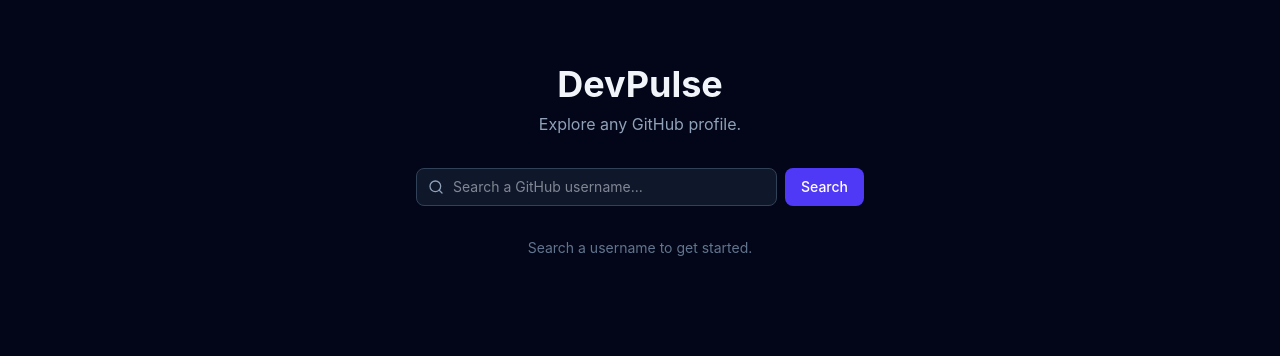
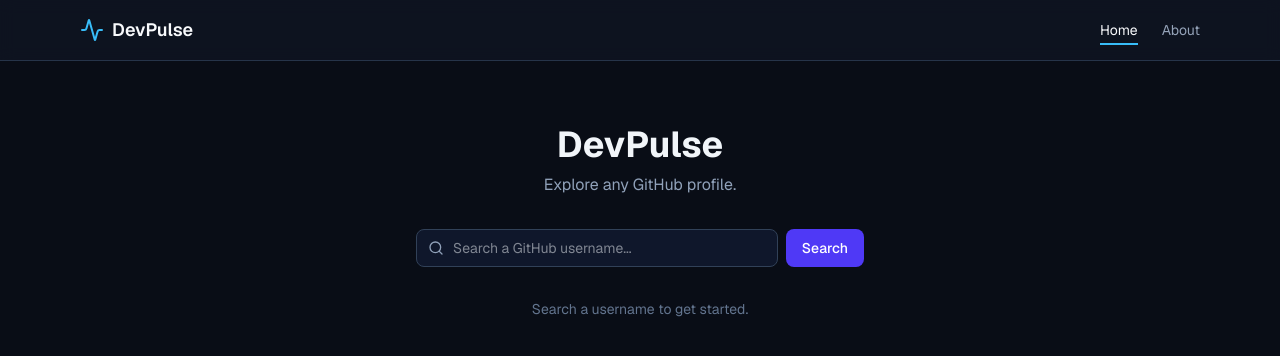
Before and after one commit to BemnetMandefro/devpulse, a Next.js app: page / in a window 1280 px wide. Shown: the top 356 px of the page. Built offline with nearby package versions, Linux system fonts and the light colour scheme.

Commit message:
Add navbar and color theme

```diff
--- a/src/app/globals.css
+++ b/src/app/globals.css
@@ -1,6 +1,15 @@
 @import "tailwindcss";
 
+@theme {
+  --color-background: #090d16;
+  --color-card: #111827;
+  --color-accent: #38bdf8;
+  --color-foreground: #f8fafc;
+  --color-muted: #94a3b8;
+  --color-border: #263449;
+}
+
 body {
-  background: #020617;
-  color: #f1f5f9;
+  background: var(--color-background);
+  color: var(--color-foreground);
 }
--- a/src/app/layout.tsx
+++ b/src/app/layout.tsx
@@ -1,29 +1,26 @@
 import type { Metadata } from "next";
-import { Geist, Geist_Mono } from "next/font/google";
+import { Geist } from "next/font/google";
 import "./globals.css";
+import Navbar from "@/components/Navbar";
 
-const geistSans = Geist({
-  variable: "--font-geist-sans",
-  subsets: ["latin"],
-});
-
-const geistMono = Geist_Mono({
-  variable: "--font-geist-mono",
-  subsets: ["latin"],
-});
+const geist = Geist({ subsets: ["latin"] });
 
 export const metadata: Metadata = {
-  title: "Create Next App",
-  description: "Generated by create next app",
+  title: "DevPulse",
+  description: "Your window to the GitHub universe",
 };
 
-export default function RootLayout({ children }: LayoutProps<"/">) {
+export default function RootLayout({
+  children,
+}: {
+  children: React.ReactNode;
+}) {
   return (
-    <html
-      lang="en"
-      className={`${geistSans.variable} ${geistMono.variable} h-full antialiased`}
-    >
-      <body className="min-h-full flex flex-col">{children}</body>
+    <html lang="en">
+      <body className={geist.className}>
+        <Navbar />
+        {children}
+      </body>
     </html>
   );
 }
--- a/src/app/page.tsx
+++ b/src/app/page.tsx
@@ -34,7 +34,7 @@ export default function Home() {
   }
 
   return (
-    <main className="flex min-h-screen flex-col items-center gap-8 bg-slate-950 px-4 py-16">
+    <main className="flex flex-col items-center gap-8 px-4 py-16">
       <header className="text-center">
         <h1 className="text-4xl font-bold text-slate-100">DevPulse</h1>
         <p className="mt-2 text-slate-400">Explore any GitHub profile.</p>
--- /dev/null
+++ b/src/components/Navbar.tsx
@@ -0,0 +1,47 @@
+"use client";
+
+import Link from "next/link";
+import { usePathname } from "next/navigation";
+import { Activity } from "lucide-react";
+
+const links = [
+  { href: "/", label: "Home" },
+  { href: "/about", label: "About" },
+];
+
+export default function Navbar() {
+  const pathname = usePathname();
+
+  return (
+    <nav className="border-b border-border bg-card/60 backdrop-blur">
+      <div className="mx-auto flex max-w-6xl items-center justify-between px-4 py-4">
+        <Link href="/" className="flex items-center gap-2">
+          <Activity className="size-6 text-accent" />
+          <span className="text-lg font-semibold text-foreground">
+            DevPulse
+          </span>
+        </Link>
+
+        <ul className="flex items-center gap-6 text-sm">
+          {links.map((link) => {
+            const active = pathname === link.href;
+            return (
+              <li key={link.href}>
+                <Link
+                  href={link.href}
+                  className={`pb-1 transition-colors ${
+                    active
+                      ? "border-b-2 border-accent text-foreground"
+                      : "text-muted hover:text-foreground"
+                  }`}
+                >
+                  {link.label}
+                </Link>
+              </li>
+            );
+          })}
+        </ul>
+      </div>
+    </nav>
+  );
+}
```
